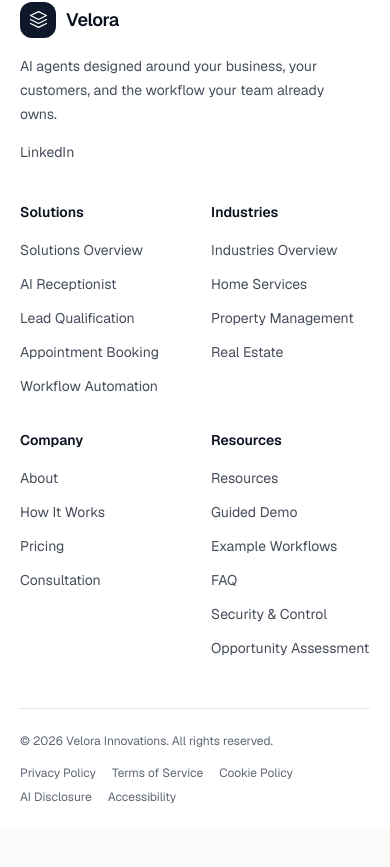
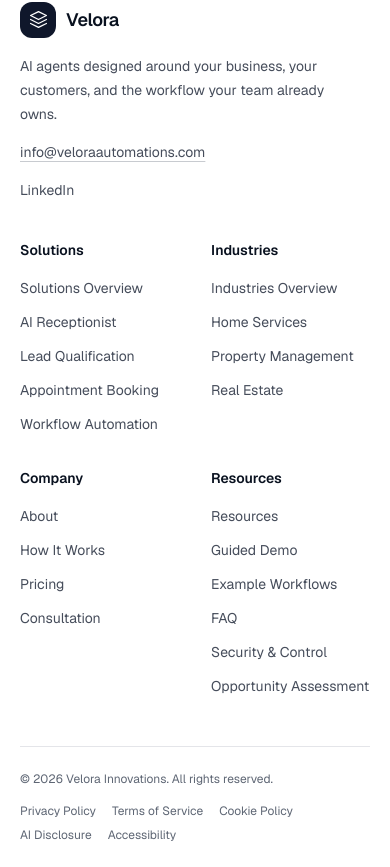
Before and after one commit to ahn009/velora-innovations, a Next.js app: page /industries/ecommerce in a window 390 px wide. Shown: the part 7653-8520 px from the top of the page. Before the commit the page ends 8482 px from the top, so only its background shows below. Built offline with nearby package versions, Linux system fonts and the light colour scheme; no server answers.

Commit message:
Improve consultation and mobile interactions

```diff
--- a/src/app/globals.css
+++ b/src/app/globals.css
@@ -284,6 +284,49 @@ html.no-transition *::after {
 @keyframes shimmer {
   0% { background-position: 0% center; }
   100% { background-position: 200% center; }
+}
+
+@keyframes consultation-submit-sheen {
+  0% { transform: translateX(0); opacity: 0; }
+  18% { opacity: 1; }
+  72% { opacity: 1; }
+  100% { transform: translateX(460%); opacity: 0; }
+}
+
+@keyframes consultation-submit-plane {
+  0% { transform: translate3d(-10px, 5px, 0) rotate(-10deg); opacity: 0; }
+  18% { opacity: 1; }
+  58% { transform: translate3d(1px, -2px, 0) rotate(5deg); opacity: 1; }
+  100% { transform: translate3d(16px, -8px, 0) rotate(13deg); opacity: 0; }
+}
+
+@keyframes consultation-submit-dot {
+  0%, 60%, 100% { transform: translateY(0); opacity: 0.45; }
+  30% { transform: translateY(-3px); opacity: 1; }
+}
+
+.consultation-submit-sheen {
+  animation: consultation-submit-sheen 1.35s ease-in-out infinite;
+}
+
+.consultation-submit-plane {
+  animation: consultation-submit-plane 1.15s cubic-bezier(0.22, 1, 0.36, 1) infinite;
+}
+
+.consultation-submit-dots > span {
+  width: 0.25rem;
+  height: 0.25rem;
+  border-radius: 9999px;
+  background: currentColor;
+  animation: consultation-submit-dot 0.9s ease-in-out infinite;
+}
+
+.consultation-submit-dots > span:nth-child(2) {
+  animation-delay: 120ms;
+}
+
+.consultation-submit-dots > span:nth-child(3) {
+  animation-delay: 240ms;
 }
 
 @keyframes skeleton-shimmer {
--- a/src/app/layout.tsx
+++ b/src/app/layout.tsx
@@ -8,7 +8,7 @@ import { ThemeProvider } from "@/components/theme-provider"
 import { Header } from "@/components/velora/header"
 import { Footer } from "@/components/velora/footer"
 import { ConsultationProvider } from "@/components/velora/consultation-provider"
-import { isIndexingEnabled, siteName, siteUrl } from "@/lib/site-config"
+import { contactEmail, isIndexingEnabled, siteName, siteUrl } from "@/lib/site-config"
 
 const googleTagManagerId = "GTM-NVSPW7CJ"
 
@@ -72,6 +72,7 @@ const jsonLd = [
     "@type": "Organization",
     name: siteName,
     url: siteUrl,
+    email: contactEmail,
     logo: `${siteUrl}/favicon.svg`,
     description:
       "AI automation agency designing custom AI agents for businesses across the United States and Canada.",
--- a/src/app/privacy/page.tsx
+++ b/src/app/privacy/page.tsx
@@ -1,6 +1,7 @@
 import Link from 'next/link'
 import { InfoPage } from '@/components/velora/info-page'
 import { pageMetadata } from '@/lib/seo'
+import { contactEmail } from '@/lib/site-config'
 
 export const metadata = pageMetadata({ title: 'Privacy Policy | Velora Innovations', description: 'Review how Velora Innovations collects, uses, protects, and retains information submitted through this website.', path: '/privacy' })
 
@@ -64,8 +65,10 @@ export default function PrivacyPage() {
       <section>
         <h2>Contact and complaints</h2>
         <p>
-          Use the <Link href="/consultation">consultation request form</Link> and write “privacy request” in the workflow
-          field. Do not submit identity documents until we provide a secure verification method.
+          Email{' '}
+          <a href={`mailto:${contactEmail}?subject=Privacy%20request`}>{contactEmail}</a>{' '}
+          for privacy questions or requests. Do not submit identity documents until we provide a
+          secure verification method.
         </p>
       </section>
       <section>
--- a/src/components/velora/header.tsx
+++ b/src/components/velora/header.tsx
@@ -40,9 +40,9 @@ function NavLink({ label, href, pathname, mobile = false, onClick }: { label: st
       aria-current={active ? 'page' : undefined}
       className={cn(
         'group relative inline-flex items-center font-medium transition-colors duration-[var(--motion-fast)] focus-visible:outline-none focus-visible:ring-2 focus-visible:ring-brand-primary/50',
-        mobile ? 'min-h-12 rounded-[var(--radius-md)] px-4 text-[15px]' : 'h-10 px-3 text-[13px]',
+        mobile ? 'min-h-14 w-full justify-start border-b border-border/70 px-1 text-left text-lg font-semibold tracking-[-0.01em] last:border-b-0' : 'h-10 px-3 text-[13px]',
         active ? 'text-foreground' : 'text-foreground/60 hover:text-foreground',
-        mobile && active && 'bg-brand-primary/10'
+        mobile && active && 'text-brand-primary'
       )}
     >
       {label}
@@ -96,13 +96,13 @@ export function Header() {
                   <X className="h-5 w-5" aria-hidden="true" />
                 </button>
               </div>
-              <div className="flex-1 overflow-y-auto px-3 py-4">
-                <div className="space-y-1">
+              <div className="flex-1 overflow-y-auto px-5 py-6">
+                <div className="flex flex-col border-y border-border/70">
                   {navigation.map((item) => <NavLink key={item.href} {...item} pathname={pathname} mobile onClick={closeMobile} />)}
                 </div>
               </div>
               <div className="border-t border-border p-5">
-                <Button type="button" variant="brand" size="lg" onClick={() => { closeMobile(); openConsultation() }} className="w-full">
+                <Button type="button" variant="brand" size="lg" onClick={() => { closeMobile(); openConsultation() }} className="w-full text-base">
                   Request a Consultation
                 </Button>
                 <p className="mt-3 text-center text-xs text-muted-foreground">Practical recommendations. No purchase required.</p>
--- a/src/components/velora/sticky-mobile-cta.tsx
+++ b/src/components/velora/sticky-mobile-cta.tsx
@@ -1,32 +1,44 @@
 'use client'
 
-import { useEffect, useState, useRef } from 'react'
+import { useEffect, useState } from 'react'
 import { motion, AnimatePresence, useReducedMotion } from 'framer-motion'
 import { useConsultation } from './consultation-provider'
 
 export function StickyMobileCta() {
   const { openConsultation } = useConsultation()
   const reduceMotion = useReducedMotion()
-  const [visible, setVisible] = useState(false)
-  const heroRef = useRef<HTMLElement | null>(null)
+  const [pastHero, setPastHero] = useState(false)
+  const [footerNearby, setFooterNearby] = useState(false)
 
   useEffect(() => {
-    // Wait for DOM to be ready
     const hero = document.getElementById('hero')
+    const footer = document.querySelector<HTMLElement>('footer[role="contentinfo"]')
     if (!hero) return
-    heroRef.current = hero
 
-    const observer = new IntersectionObserver(
+    const heroObserver = new IntersectionObserver(
       ([entry]) => {
-        // Show the bar when hero is NOT intersecting
-        setVisible(!entry.isIntersecting)
+        setPastHero(!entry.isIntersecting)
       },
       { threshold: 0 }
     )
 
-    observer.observe(hero)
-    return () => observer.disconnect()
+    const footerObserver = new IntersectionObserver(
+      ([entry]) => {
+        setFooterNearby(entry.isIntersecting)
+      },
+      { rootMargin: '0px 0px 56px 0px', threshold: 0 }
+    )
+
+    heroObserver.observe(hero)
+    if (footer) footerObserver.observe(footer)
+
+    return () => {
+      heroObserver.disconnect()
+      footerObserver.disconnect()
+    }
   }, [])
+
+  const visible = pastHero && !footerNearby
 
   return (
     <AnimatePresence>
--- a/src/lib/site-config.ts
+++ b/src/lib/site-config.ts
@@ -17,6 +17,8 @@ function normalizeSiteUrl(value: string | undefined) {
 
 export const siteUrl = normalizeSiteUrl(process.env.NEXT_PUBLIC_SITE_URL)
 export const siteName = 'Velora Innovations'
+export const contactEmail = process.env.NEXT_PUBLIC_CONTACT_EMAIL?.trim()
+  || 'info@veloraautomations.com'
 
 const isProductionDomain = new URL(siteUrl).hostname === new URL(productionSiteUrl).hostname
 const isVercelPreview = process.env.VERCEL_ENV === 'preview'
--- a/src/lib/submissions.ts
+++ b/src/lib/submissions.ts
@@ -71,7 +71,7 @@ export function validateLead(input: unknown) {
 
   if (cleanString(data.website, 200)) return { ok: false as const, message: 'Unable to submit this request.' }
   if (!value.firstName || !value.lastName || !value.company) return { ok: false as const, message: 'Please complete all required fields.' }
-  if (!EMAIL_PATTERN.test(value.email)) return { ok: false as const, message: 'Please enter a valid work email.' }
+  if (!EMAIL_PATTERN.test(value.email)) return { ok: false as const, message: 'Please enter a valid email address.' }
   if (value.phone && !PHONE_PATTERN.test(value.phone)) return { ok: false as const, message: 'Please enter a valid phone number.' }
   if (!industries.has(value.industry)) return { ok: false as const, message: 'Please select a valid industry.' }
   if (value.budget && !budgets.has(value.budget)) return { ok: false as const, message: 'Please select a valid budget range.' }
```
Also changed, not shown: src/components/velora/consultation-form.tsx (+23 -5 lines), src/components/velora/footer.tsx (+1 -1 lines), 1 other file (tests, documents, lock files or other folders).
